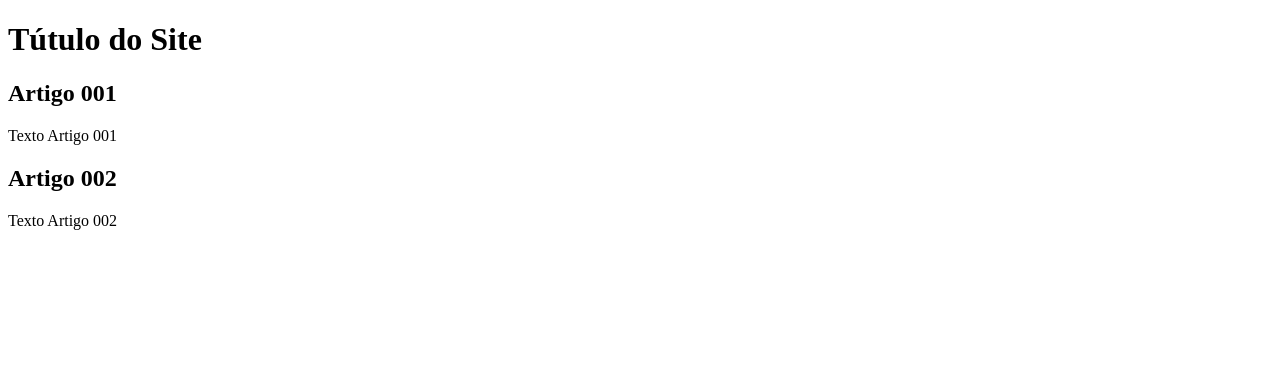
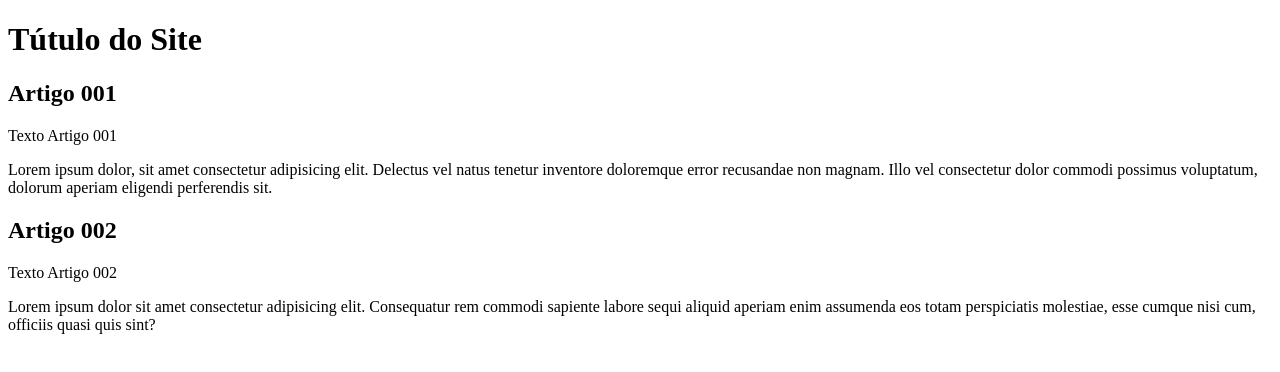
Before and after one commit to AlanSDN/Projeto-Site, a plain HTML site: page index.html in a window 1280 px wide. Drawn offline with Linux system fonts and the light colour scheme.

Commit message:
Coloquei o conteúdo

```diff
--- a/index.html
+++ b/index.html
@@ -12,10 +12,12 @@
     <article>
         <h2>Artigo 001</h2>
         <p>Texto Artigo 001</p>
+        <p>Lorem ipsum dolor, sit amet consectetur adipisicing elit. Delectus vel natus tenetur inventore doloremque error recusandae non magnam. Illo vel consectetur dolor commodi possimus voluptatum, dolorum aperiam eligendi perferendis sit.</p>
     </article>
     <article>
         <h2>Artigo 002</h2>
         <p>Texto Artigo 002</p>
+        <p>Lorem ipsum dolor sit amet consectetur adipisicing elit. Consequatur rem commodi sapiente labore sequi aliquid aperiam enim assumenda eos totam perspiciatis molestiae, esse cumque nisi cum, officiis quasi quis sint?</p>
     </article>
 
 </body>
```
